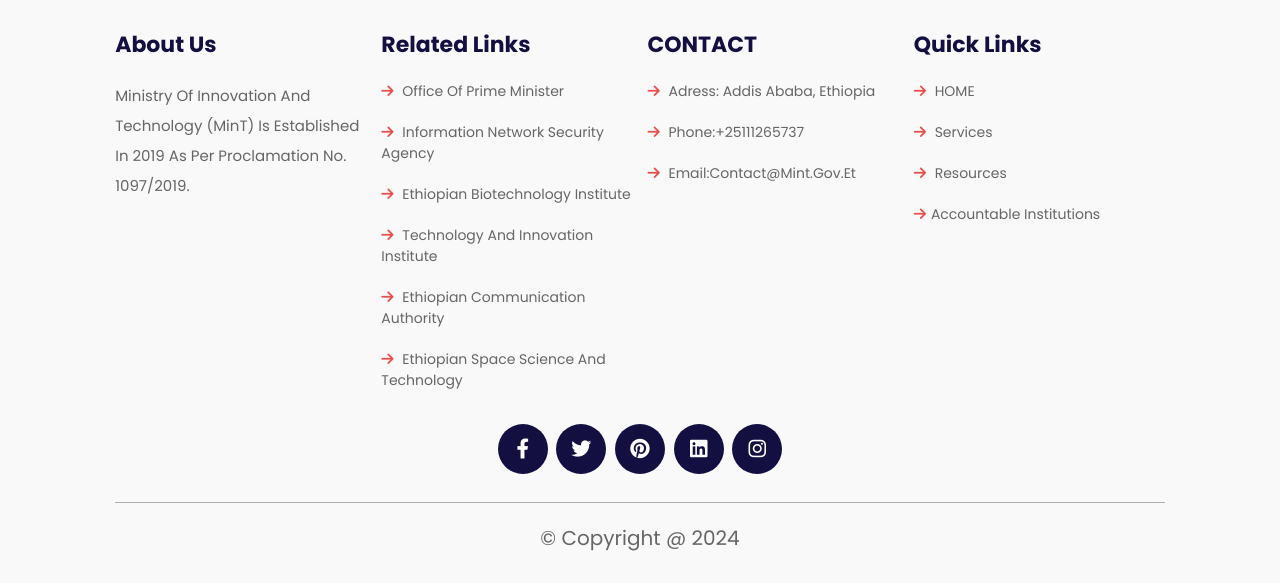
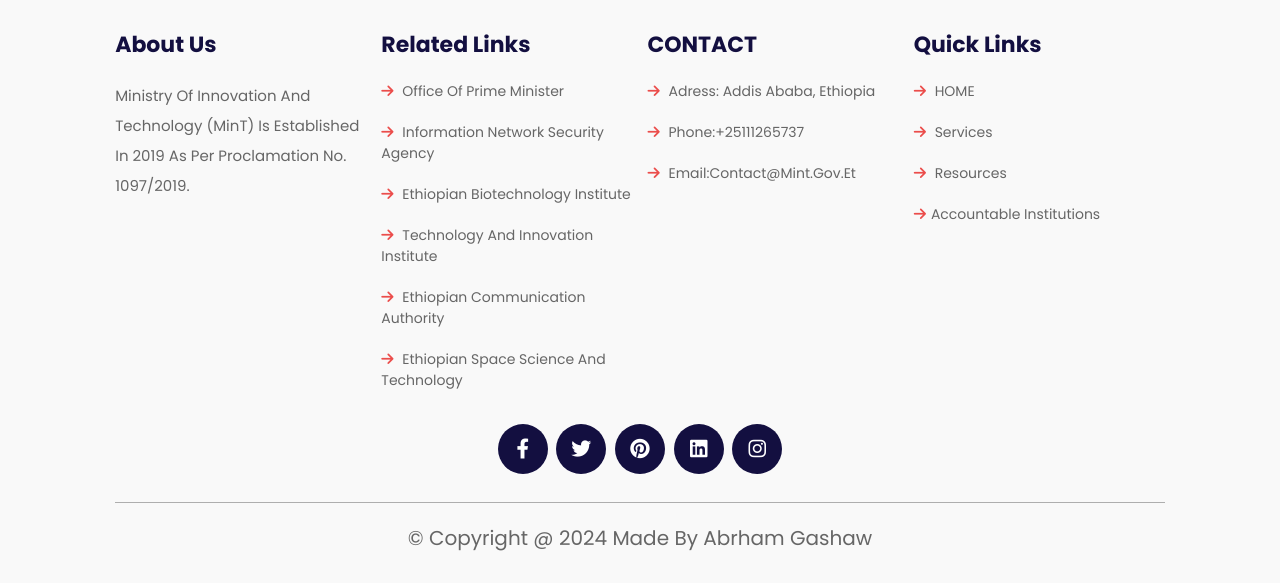
Before and after one commit to elfaz21/mint-website, a plain HTML site: page index.html in a window 1280 px wide. Shown: the part 4943-5526 px from the top of the page. Drawn offline with nearby package versions, Linux system fonts and the light colour scheme; files that its build step writes are made by us from their sources; files whose address does not match are found by name.

Commit message:
third commit

```diff
--- a/index.html
+++ b/index.html
@@ -692,7 +692,7 @@
         <a href="#" class="fab fa-instagram"></a>
     </div>
 
-    <div class="credit"> &copy; copyright @ 2024 </span> </div>
+    <div class="credit"> &copy; copyright @ 2024 Made by Abrham Gashaw </span> </div>
 
 
     <button onclick="topFunction()" id="myBtn" title="Go to top">top</button>
```
